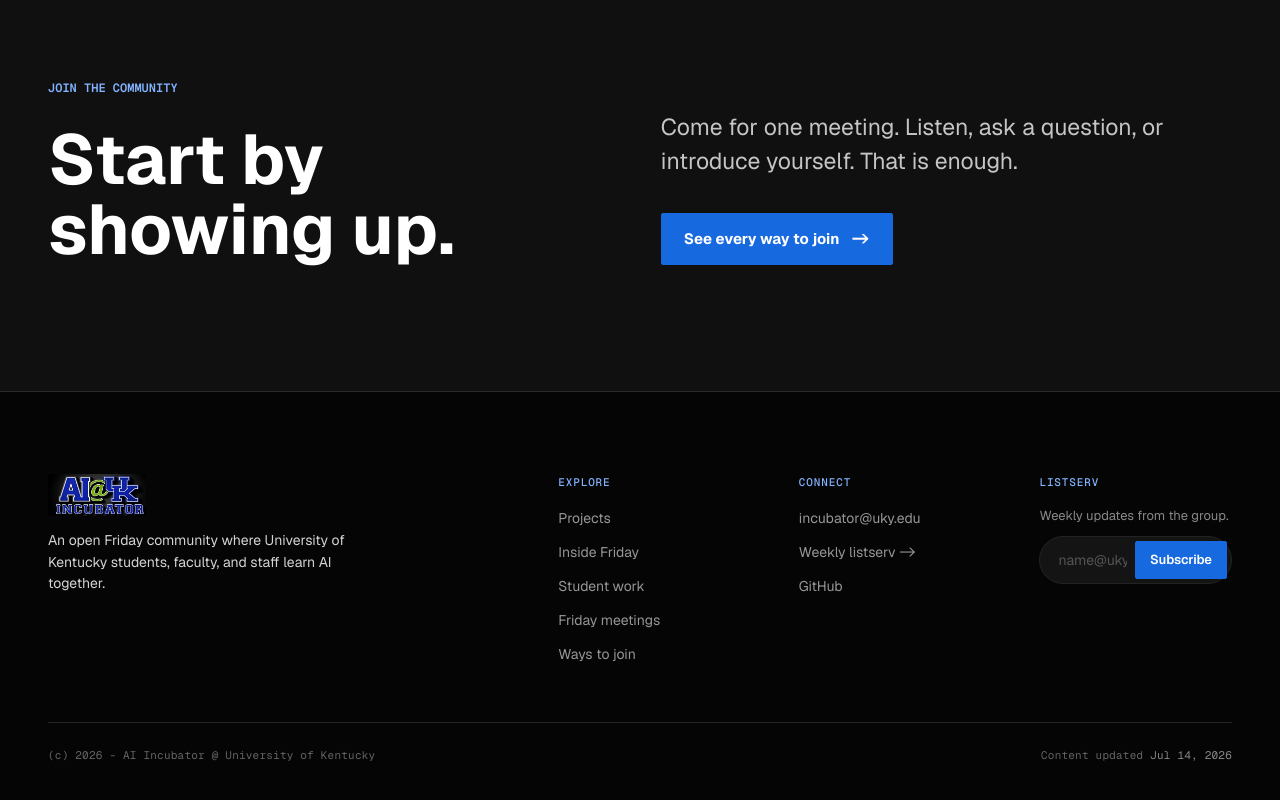
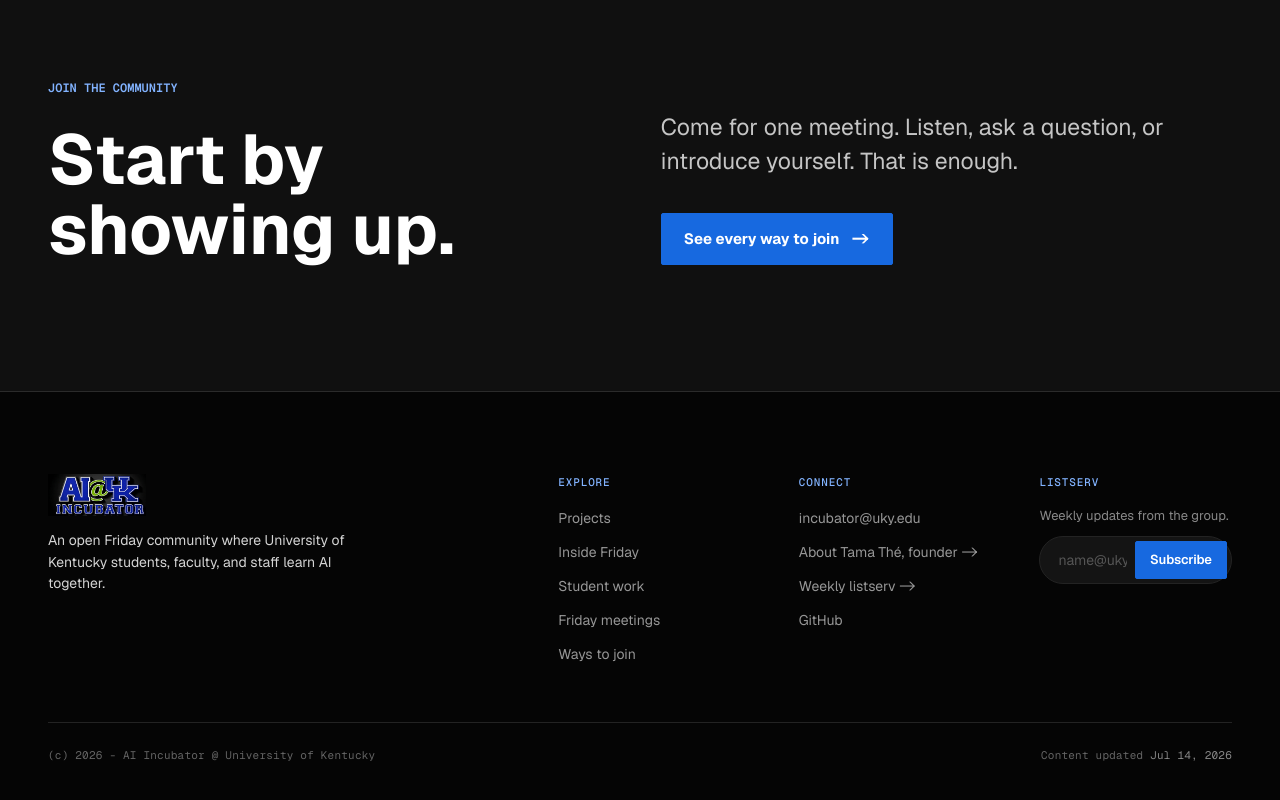
Before and after one commit to Tamathe/Incubator, a Next.js app: page / in a window 1280 px wide. Shown: the part 5680-6480 px from the top of the page. Built offline with nearby package versions, Linux system fonts and the light colour scheme; no server answers.

Commit message:
Add reciprocal founder link

```diff
--- a/components/Footer.tsx
+++ b/components/Footer.tsx
@@ -49,6 +49,15 @@
             <h4>Connect</h4>
             <ul>
               <li><a href="mailto:incubator@uky.edu">incubator@uky.edu</a></li>
+              <li>
+                <a
+                  href="https://tamathe.com/incubator"
+                  target="_blank"
+                  rel="noopener noreferrer"
+                >
+                  About Tama Thé, founder -&gt;
+                </a>
+              </li>
               <li><a href="/join">Weekly listserv -&gt;</a></li>
               <li>
                 <a
```
